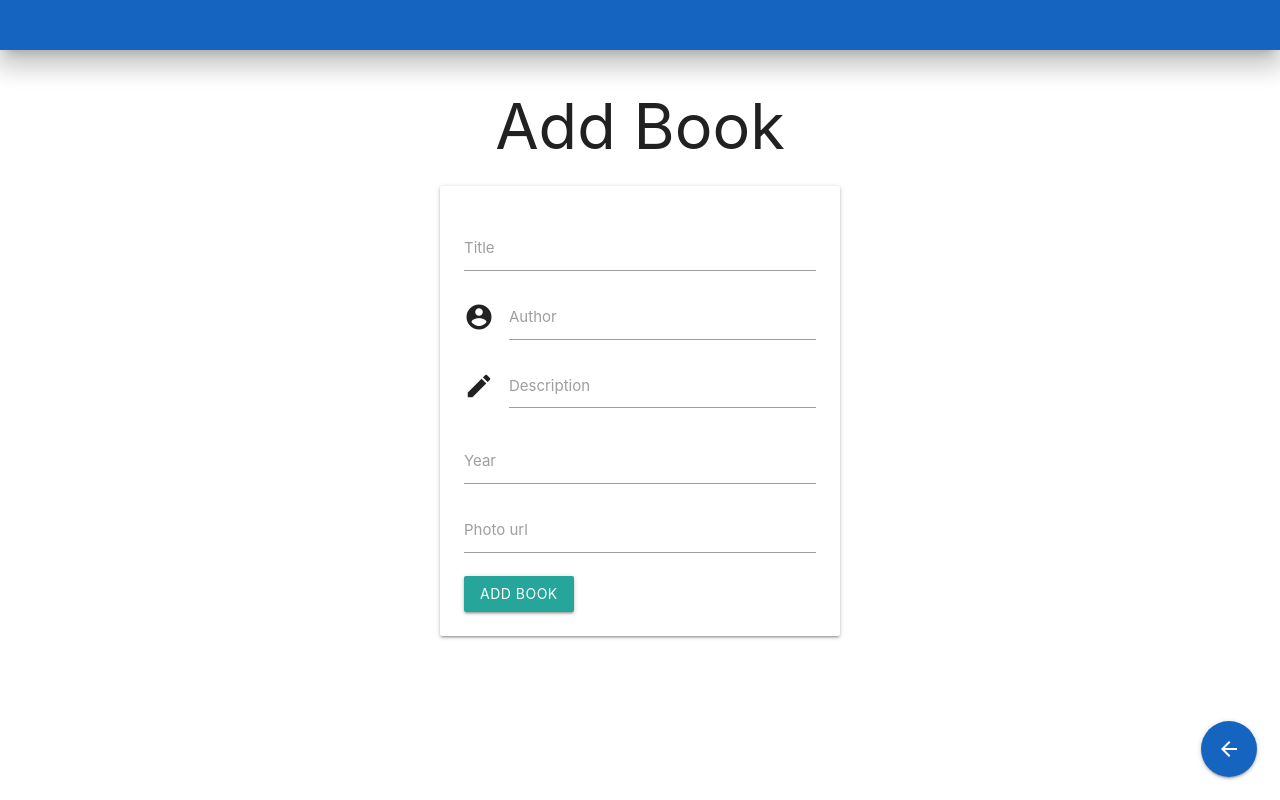
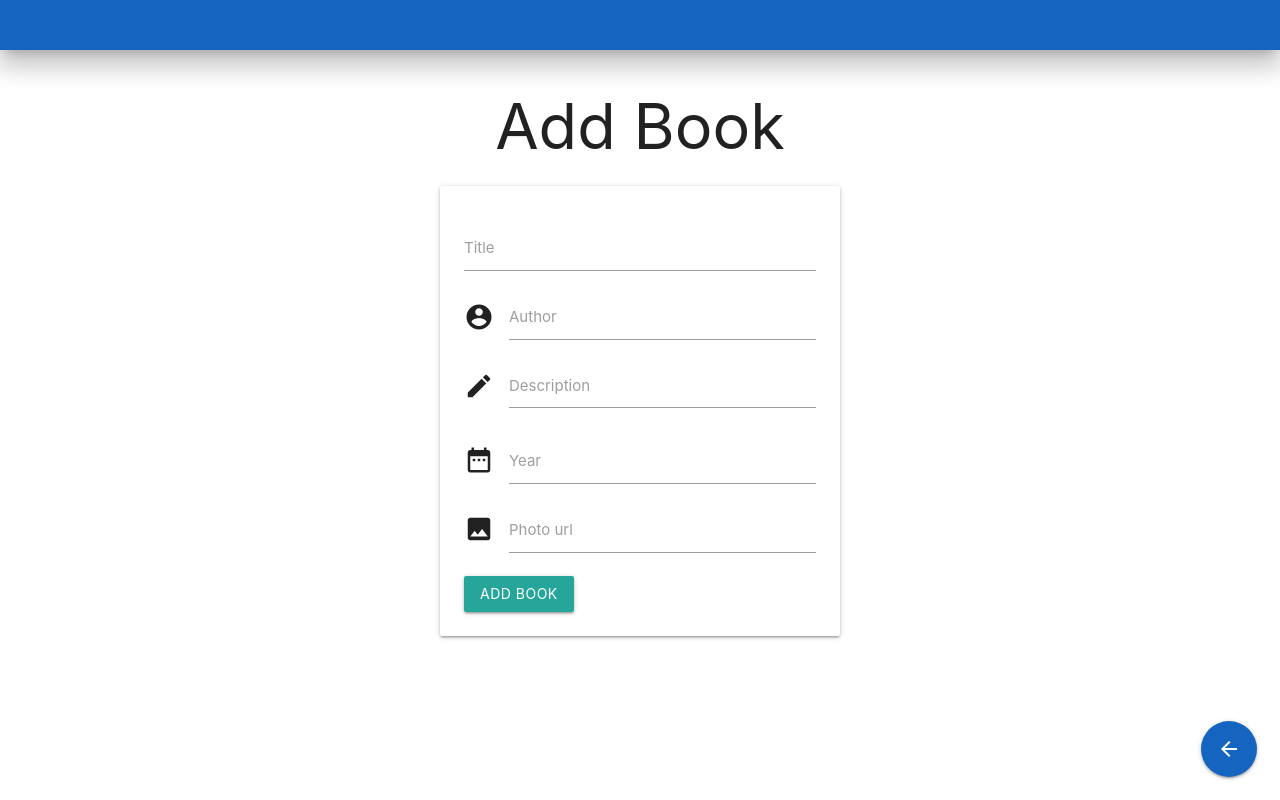
Before and after one commit to vadimnevinskiy/oken, a React (Create React App) app: page /add in a window 1280 px wide. Built offline with nearby package versions, Linux system fonts and the light colour scheme.

Commit message:
MINOR: Added icons

```diff
--- a/src/pages/AddBook/AddBook.tsx
+++ b/src/pages/AddBook/AddBook.tsx
@@ -57,10 +57,12 @@ const AddBook: React.FC<PropsType> = () => {
                                             <label htmlFor="description">Description</label>
                                         </div>
                                         <div className="input-field">
+                                            <i className="material-icons prefix">date_range</i>
                                             <Field id="year" type="text" name="year" component="input"/>
                                             <label htmlFor="year">Year</label>
                                         </div>
                                         <div className="input-field">
+                                            <i className="material-icons prefix">image</i>
                                             <Field id="photoUrl" type="text" name="photoUrl" component="input"/>
                                             <label htmlFor="photoUrl">Photo url</label>
                                         </div>
```
